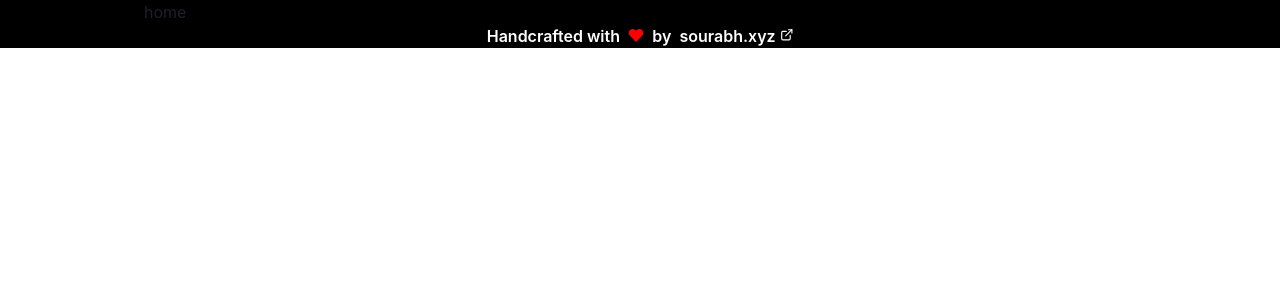
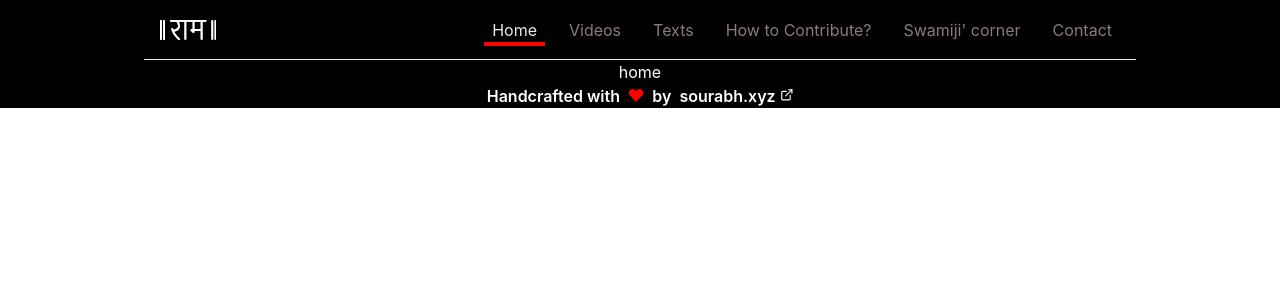
Before and after one commit to sourabhxyz/prakash.love, a Next.js app: page /home in a window 1280 px wide. Shown: the top 300 px of the page. Built offline with nearby package versions, Linux system fonts and the light colour scheme.

Commit message:
added navbar

```diff
--- a/components/footer.tsx
+++ b/components/footer.tsx
@@ -5,10 +5,16 @@ import NextLink from 'next/link';
 import { FiExternalLink } from 'react-icons/fi';
 
 const MotionText = motion(Text);
+const MotionHStack = motion(HStack);
 
 const Footer: NextPage = () => {
   return (
-    <HStack alignItems={'center'} justifyContent={'center'}>
+    <MotionHStack
+      alignItems={'center'}
+      justifyContent={'center'}
+      initial={{ opacity: 0 }}
+      animate={{ opacity: 1 }}
+    >
       <Text color={'white'} fontWeight={'600'}>
         Handcrafted with
       </Text>
@@ -41,7 +47,7 @@ const Footer: NextPage = () => {
             bottom: 0.5,
             left: 0,
             bg: 'red',
-            zIndex: 1,
+            // zIndex: 1,
             transition: '0.3s',
           }}
           _hover={{
@@ -53,7 +59,7 @@ const Footer: NextPage = () => {
           sourabh.xyz <Icon as={FiExternalLink} boxSize={'0.85em'}></Icon>
         </Link>
       </NextLink>
-    </HStack>
+    </MotionHStack>
   );
 };
 
--- /dev/null
+++ b/components/logo.tsx
@@ -0,0 +1,44 @@
+export default function Logo({ logoHover }: { logoHover: boolean }) {
+  return (
+    <svg
+      xmlns="http://www.w3.org/2000/svg"
+      height={'20'}
+      viewBox="0 0 189.732 67.292"
+      filter={
+        logoHover
+          ? 'drop-shadow(0px 0px 10px #FFF'
+          : 'drop-shadow(0px 0px 0px #FFF'
+      }
+    >
+      <defs>
+        <style>
+          {
+            '.cls-1{fill:none;stroke:#FFF;stroke-linecap:round;stroke-linejoin:round;stroke-width:6px}'
+          }
+        </style>
+      </defs>
+      <g id="Layer_2" data-name="Layer 2">
+        <g id="Ram">
+          <path id="topLine" className="cls-1" d="M36.187 3h117" />
+          <path
+            id="R"
+            className="cls-1"
+            d="M57.203 3s20.984 28.5-12.016 33.5l-4-6s1.185 12.585 22.592 33.792"
+          />
+          <path id="A" className="cls-1" d="M85.34 3v61.292" />
+          <path
+            id="M"
+            className="cls-1"
+            d="M112.87 3v37.57l-7.459-6.924h34.581V3v61.292"
+          />
+          <g id="leftLines">
+            <path className="cls-1" d="M13.732 3v61.292M3 3v61.292" />
+          </g>
+          <g id="rightLines">
+            <path className="cls-1" d="M186.732 3v61.292M176 3v61.292" />
+          </g>
+        </g>
+      </g>
+    </svg>
+  );
+}
--- /dev/null
+++ b/components/navbar.tsx
@@ -0,0 +1,318 @@
+import Logo from './logo';
+
+import { useState } from 'react';
+
+import NextLink from 'next/link';
+import { useRouter } from 'next/router';
+import { motion } from 'framer-motion';
+
+import {
+  Box,
+  Flex,
+  Text,
+  IconButton,
+  Collapse,
+  Icon,
+  Link,
+  Popover,
+  PopoverTrigger,
+  PopoverContent,
+  HStack,
+  useDisclosure,
+  VStack,
+} from '@chakra-ui/react';
+
+import {
+  HamburgerIcon,
+  CloseIcon,
+  ChevronDownIcon,
+  ChevronUpIcon,
+} from '@chakra-ui/icons';
+
+import { FaGithub, FaTwitter, FaYoutube, FaTelegram } from 'react-icons/fa';
+import { MdMail } from 'react-icons/md';
+const MotionFlex = motion(Flex);
+
+const NAV_ITEMS = [
+  {
+    label: 'Home',
+    href: '/home',
+  },
+  {
+    label: 'Videos',
+    href: '/home#videos',
+  },
+  {
+    label: 'Texts',
+    href: '/home#books',
+  },
+  {
+    label: 'How to Contribute?',
+    href: '/home#how-to-contribute',
+  },
+  {
+    label: "Swamiji' corner",
+    href: '/swamiji',
+  },
+  {
+    label: 'Contact',
+    href: 'none',
+    children: [
+      {
+        label: 'Mail',
+        icon: MdMail,
+        iconColor: 'white',
+        subLabel: 'Mail',
+        href: 'mailto:swasti@sourabh.xyz',
+      },
+      {
+        label: 'Telegram',
+        icon: FaTelegram,
+        iconColor: '#0088cc',
+        subLabel: 'Telegram',
+        href: 'https://telegram.me/xyzsourabh',
+      },
+    ],
+  },
+];
+
+const baseStyle = {
+  p: 2,
+  color: '#897A83',
+  position: 'relative',
+  _after: {
+    content: "''",
+    width: '0px',
+    height: '1',
+    position: 'absolute',
+    bottom: 0.5,
+    left: 0,
+    bg: 'red',
+    transition: '0.3s',
+  },
+};
+
+const activeStyle = {
+  color: '#EBE8E8',
+  _after: {
+    width: 'full',
+  },
+};
+
+const activatedStyle = {
+  p: 2,
+  color: '#EBE8E8',
+  position: 'relative',
+  _after: {
+    content: "''",
+    width: 'full',
+    height: '1',
+    position: 'absolute',
+    bottom: 0.5,
+    left: 0,
+    bg: 'red',
+    transition: '0.3s',
+  },
+};
+
+const popoverContentBgColor = 'gray.900';
+
+export default function Navbar() {
+  const [logoHover, setLogoHover] = useState(false);
+  return (
+    <MotionFlex
+      position="sticky"
+      top="0"
+      zIndex={'docked'}
+      bg="black"
+      // backdropFilter={'auto'}
+      borderBottom={1}
+      borderStyle={'solid'}
+      borderColor="gray.200"
+      h="60px"
+      px="4"
+      align={'center'}
+      justify={{ base: 'space-between', sm: 'none' }}
+      initial={{ opacity: 0 }}
+      animate={{ opacity: 1 }}
+    >
+      {/* Logo */}
+      <NextLink href="/" passHref>
+        <Link
+          onMouseEnter={() => setLogoHover(true)}
+          onMouseLeave={() => setLogoHover(false)}
+        >
+          <Logo logoHover={logoHover} />
+        </Link>
+      </NextLink>
+      <Flex display={{ base: 'none', md: 'flex' }}>
+        <DesktopNav />
+      </Flex>
+      <Box display={{ md: 'none' }}>
+        <MobileNav />
+      </Box>
+    </MotionFlex>
+  );
+}
+
+const DesktopNav = () => {
+  const router = useRouter();
+  return (
+    <HStack spacing={4}>
+      {NAV_ITEMS.map((navItem) => (
+        <Box key={navItem.label}>
+          <Popover
+            trigger={'hover' /* either click or hover */}
+            placement={'bottom-start'}
+          >
+            <PopoverTrigger>
+              {navItem.href === 'none' ? (
+                <Text sx={baseStyle} _hover={activeStyle}>
+                  {navItem.label}
+                </Text>
+              ) : (
+                <NextLink href={navItem.href} passHref>
+                  <Link
+                    sx={
+                      router.asPath === navItem.href
+                        ? activatedStyle
+                        : baseStyle
+                    }
+                    _hover={activeStyle}
+                  >
+                    {navItem.label}
+                  </Link>
+                </NextLink>
+              )}
+            </PopoverTrigger>
+
+            {navItem.children && (
+              <PopoverContent
+                border={0}
+                boxShadow={'xl'}
+                bg={popoverContentBgColor}
+                borderRadius={'xl'}
+                width={'148px'}
+              >
+                {navItem.children.map((child) => SubNav(child))}
+              </PopoverContent>
+            )}
+          </Popover>
+        </Box>
+      ))}
+    </HStack>
+  );
+};
+
+function SubNav(child: any) {
+  const [subNavHover, setSubNavHover] = useState(false);
+  return (
+    <NextLink href={child.href} passHref key={child.label}>
+      <Link
+        isExternal={true}
+        onMouseEnter={() => setSubNavHover(true)}
+        onMouseLeave={() => setSubNavHover(false)}
+        _hover={{ textDecoration: 'none' }} // don't want that underline on links.
+      >
+        <Flex direction={'column'} alignItems={'center'} p={2}>
+          <Icon as={child.icon} boxSize={'1.5em'} color={child.iconColor} />
+          <Text fontSize={'sm'} sx={subNavHover ? activatedStyle : baseStyle}>
+            {child.subLabel}
+          </Text>
+        </Flex>
+      </Link>
+    </NextLink>
+  );
+}
+function MobileSubNav(navItem: any) {
+  const router = useRouter();
+  const [collapseOpen, setCollapseOpen] = useState(false);
+  const [navHover, setNavHover] = useState(false);
+  return (
+    <Box key={navItem.label}>
+      {navItem.children ? (
+        <Flex
+          onClick={() =>
+            collapseOpen ? setCollapseOpen(false) : setCollapseOpen(true)
+          }
+          onMouseEnter={() => setNavHover(true)}
+          onMouseLeave={() => setNavHover(false)}
+          justifyContent={'space-between'}
+          alignItems="center"
+        >
+          <Text sx={navHover ? activatedStyle : baseStyle}>
+            {navItem.label}
+          </Text>
+          <Icon
+            as={collapseOpen ? ChevronUpIcon : ChevronDownIcon}
+            color="white"
+          />
+        </Flex>
+      ) : (
+        <NextLink href={navItem.href} passHref>
+          <Link
+            sx={router.asPath === navItem.href ? activatedStyle : baseStyle}
+            _hover={activeStyle}
+          >
+            {navItem.label}
+          </Link>
+        </NextLink>
+      )}
+      {navItem.children && (
+        // documentation here: https://chakra-ui.com/docs/components/other/transitions
+        <Collapse in={collapseOpen} animateOpacity>
+          <VStack
+            ml={2}
+            borderLeft={1}
+            borderStyle={'solid'}
+            borderColor={'gray.200'}
+            align={'start'}
+            pl={3}
+            spacing={0}
+          >
+            {navItem.children.map((child: any) => SubNav(child))}
+          </VStack>
+        </Collapse>
+      )}
+    </Box>
+  );
+}
+
+function MobileNav() {
+  const { isOpen, onToggle } = useDisclosure();
+  return (
+    <Popover
+      trigger={'click'}
+      placement={'bottom-start'}
+      onOpen={onToggle}
+      onClose={onToggle}
+    >
+      <PopoverTrigger>
+        {/* For mobile screen, shrink nav button */}
+        <IconButton
+          icon={
+            isOpen ? <CloseIcon w={3} h={3} /> : <HamburgerIcon w={5} h={5} />
+          }
+          variant={'ghost'} // https://chakra-ui.com/docs/form/icon-button
+          aria-label="menu"
+          color="gray.300"
+          colorScheme="blackAlpha"
+          _hover={{
+            color: 'white',
+          }}
+        />
+      </PopoverTrigger>
+      <PopoverContent
+        border={0}
+        boxShadow={'xl'}
+        borderRadius={'xl'}
+        w={'185px'}
+        p={2}
+        bg={popoverContentBgColor}
+        experimental_spaceY="3"
+      >
+        {NAV_ITEMS.map((navItem) => MobileSubNav(navItem))}
+      </PopoverContent>
+    </Popover>
+  );
+}
--- a/package.json
+++ b/package.json
@@ -9,6 +9,7 @@
     "lint": "next lint"
   },
   "dependencies": {
+    "@chakra-ui/icons": "^1.1.7",
     "@chakra-ui/react": "^1.8.6",
     "@emotion/react": "^11.8.2",
     "@emotion/styled": "^11.8.1",
--- a/pages/_app.tsx
+++ b/pages/_app.tsx
@@ -4,13 +4,14 @@ import Head from 'next/head';
 import { NextPage } from 'next';
 import { ReactNode } from 'react';
 import Footer from '../components/footer';
+import Navbar from '../components/navbar';
 
 // on how to use getLayout with typescript, see first comment here: https://dev.to/ofilipowicz/next-js-per-page-layouts-and-typescript-lh5
-type Page<P = {}> = NextPage<P> & {
+export type Page<P = {}> = NextPage<P> & {
   getLayout?: (page: ReactNode) => ReactNode;
 };
 
-type Props = AppProps & {
+export type Props = AppProps & {
   Component: Page;
 };
 
@@ -32,6 +33,7 @@ function MyApp({ Component, pageProps }: Props) {
             Component.getLayout(<Component {...pageProps} />)
           ) : (
             <>
+              <Navbar />
               <Component {...pageProps} />
               <Footer />
             </>
--- a/pages/home.tsx
+++ b/pages/home.tsx
@@ -1,8 +1,20 @@
 import type { NextPage } from 'next';
 import { Box } from '@chakra-ui/react';
+import { motion } from 'framer-motion';
+
+const MotionBox = motion(Box);
 
 const Home: NextPage = () => {
-  return <Box>home</Box>;
+  return (
+    <MotionBox
+      initial={{ opacity: 0 }}
+      animate={{ opacity: 1 }}
+      color={'white'}
+      textAlign={'center'}
+    >
+      home
+    </MotionBox>
+  );
 };
 
 export default Home;
```
Also changed, not shown: components/ramType.tsx (+13 -8 lines), pages/index.tsx (+5 -3 lines), types.tsx (added), 1 other file (tests, documents, lock files or other folders).
